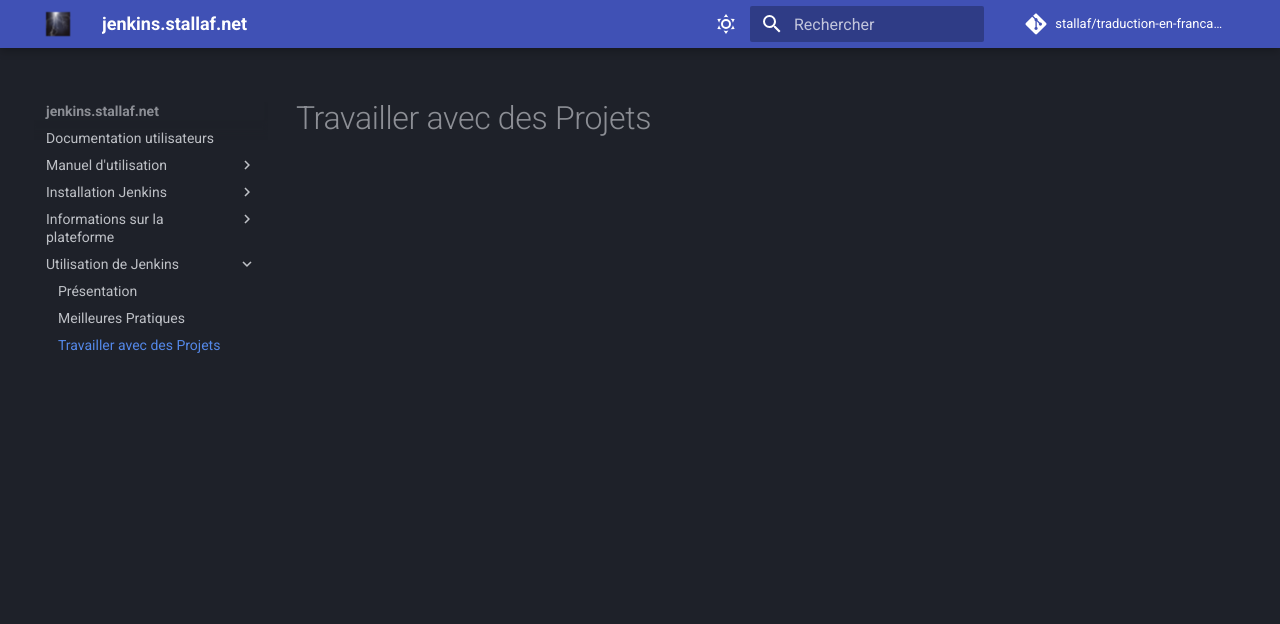
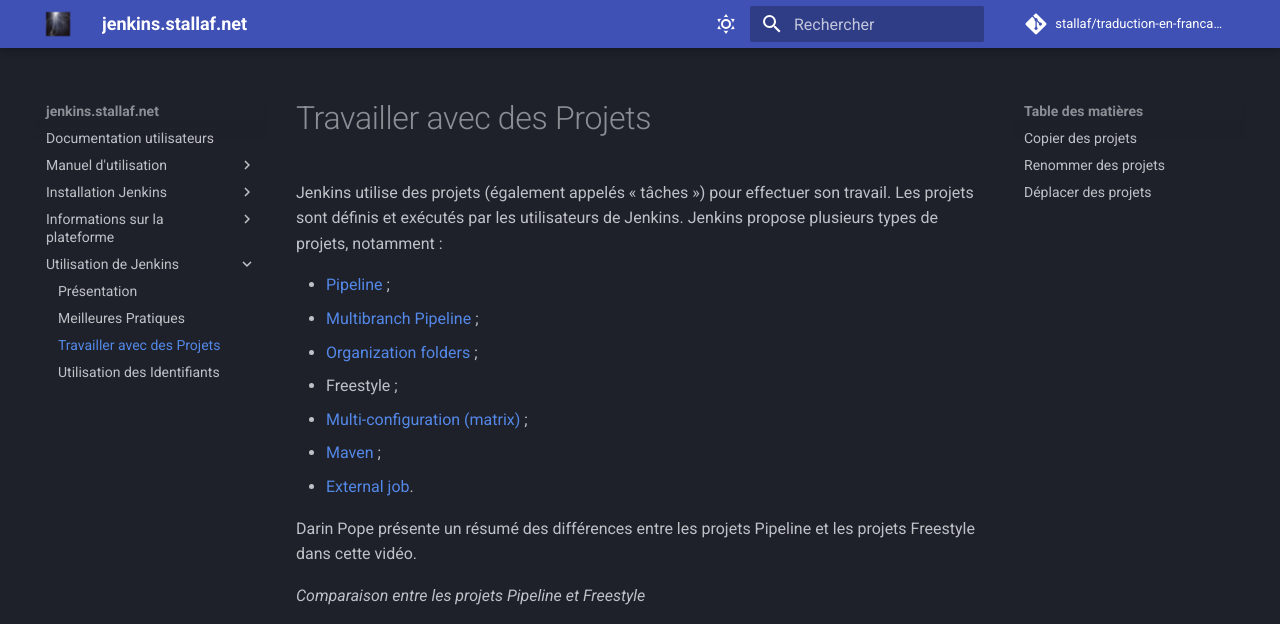
Before and after one commit to stallaf/traduction-en-francais-de-la-documentation-de-JENKINS, an MkDocs documentation site: the page built from docs/utilisation-projets.md, in a window 1280 px wide and 1400 px high. Shown: the top 624 px of the window. Built offline with MkDocs 1.6.1 and Material for MkDocs 9.7.7, drawn with Linux system fonts in a browser that asks for light colours; comment, search, counter and statistics services are not loaded; the version menu is left out; some of the changed text lies outside the part shown; grey boxes are pictures that could not be loaded.

Commit message:
Rédaction utilisation-projets.md Création utilisation-identifiants.md Ajout nouvelle ligne au menu mydocs.yml

```diff
--- /dev/null
+++ b/docs/utilisation-identifiants.md
@@ -0,0 +1 @@
+# Utilisation des Identifiants
--- a/docs/utilisation-projets.md
+++ b/docs/utilisation-projets.md
@@ -1 +1,37 @@
 # Travailler avec des Projets
+
+Jenkins utilise des projets (également appelés « tâches ») pour effectuer son travail. Les projets sont définis et exécutés par les utilisateurs de Jenkins. Jenkins propose plusieurs types de projets, notamment :
+
+* [Pipeline](./pipeline-presentation.md) ;
+* [Multibranch Pipeline](./pipeline-multibranches.md) ;
+* [Organization folders](./pipeline-multibranches.md#dossiers-organisation) ;
+* Freestyle ;
+* [Multi-configuration (matrix)](https://plugins.jenkins.io/matrix-project) ;
+* [Maven](https://plugins.jenkins.io/maven-plugin) ;
+* [External job](https://plugins.jenkins.io/external-monitor-job).
+
+Darin Pope présente un résumé des différences entre les projets Pipeline et les projets Freestyle dans cette vidéo.
+
+_Comparaison entre les projets Pipeline et Freestyle_
+<iframe width="800" height="420" src="https://www.youtube.com/embed/IOUm1lw7F58" title="What Is The Difference Between Freestyle and Pipeline in Jenkins" frameborder="0" allow="accelerometer; autoplay; clipboard-write; encrypted-media; gyroscope; picture-in-picture; web-share" referrerpolicy="strict-origin-when-cross-origin" allowfullscreen></iframe>
+
+## Copier des projets
+
+Copiez un projet existant en cliquant sur le lien « New Item » (Nouvel élément) dans le panneau latéral. Entrez le nom du projet de destination dans le champ « Item name » (Nom de l'élément). Insérez le nom du projet source dans le champ « Copy from » (Copier depuis). Le projet existant sera copié dans un nouveau projet portant le nom saisi dans le champ « Nom de l'élément ».
+
+_Copier un projet_
+<iframe width="800" height="420" src="https://www.youtube.com/embed/MNzNPCJJqaI" title="How To Clone a Jenkins Job" frameborder="0" allow="accelerometer; autoplay; clipboard-write; encrypted-media; gyroscope; picture-in-picture; web-share" referrerpolicy="strict-origin-when-cross-origin" allowfullscreen></iframe>
+
+## Renommer des projets
+
+Renommez un projet existant en cliquant sur l'action « Renamme » (Renommer) sur la page du projet. Lorsqu'un travail est renommé, les autres travaux qui font référence à ce travail par son nom doivent être mis à jour pour correspondre au nouveau nom.
+
+_Renommer un projet_
+<iframe width="800" height="420" src="https://www.youtube.com/embed/zO3xnCwbv_c" title="Rename a Job in Jenkins" frameborder="0" allow="accelerometer; autoplay; clipboard-write; encrypted-media; gyroscope; picture-in-picture; web-share" referrerpolicy="strict-origin-when-cross-origin" allowfullscreen></iframe>
+
+## Déplacer des projets
+
+Déplacez un projet existant vers un autre dossier en cliquant sur l'action « Move » (Déplacer) sur la page du projet. Lorsqu'un travail est déplacé, les autres travaux qui font référence à ce travail par son nom doivent être mis à jour pour correspondre au nouveau nom.
+
+_Déplacer un projet_
+<iframe width="800" height="420" src="https://www.youtube.com/embed/Mof_YRGZLd8" title="Move a Jenkins Job to a Folder" frameborder="0" allow="accelerometer; autoplay; clipboard-write; encrypted-media; gyroscope; picture-in-picture; web-share" referrerpolicy="strict-origin-when-cross-origin" allowfullscreen></iframe>
--- a/mkdocs.yml
+++ b/mkdocs.yml
@@ -120,3 +120,4 @@ nav:
     - Présentation: utilisation-presentation.md
     - Meilleures Pratiques: utilisation-meilleures-pratiques.md
     - Travailler avec des Projets: utilisation-projets.md
+    - Utilisation des Identifiants: utilisation-identifiants.md
```
